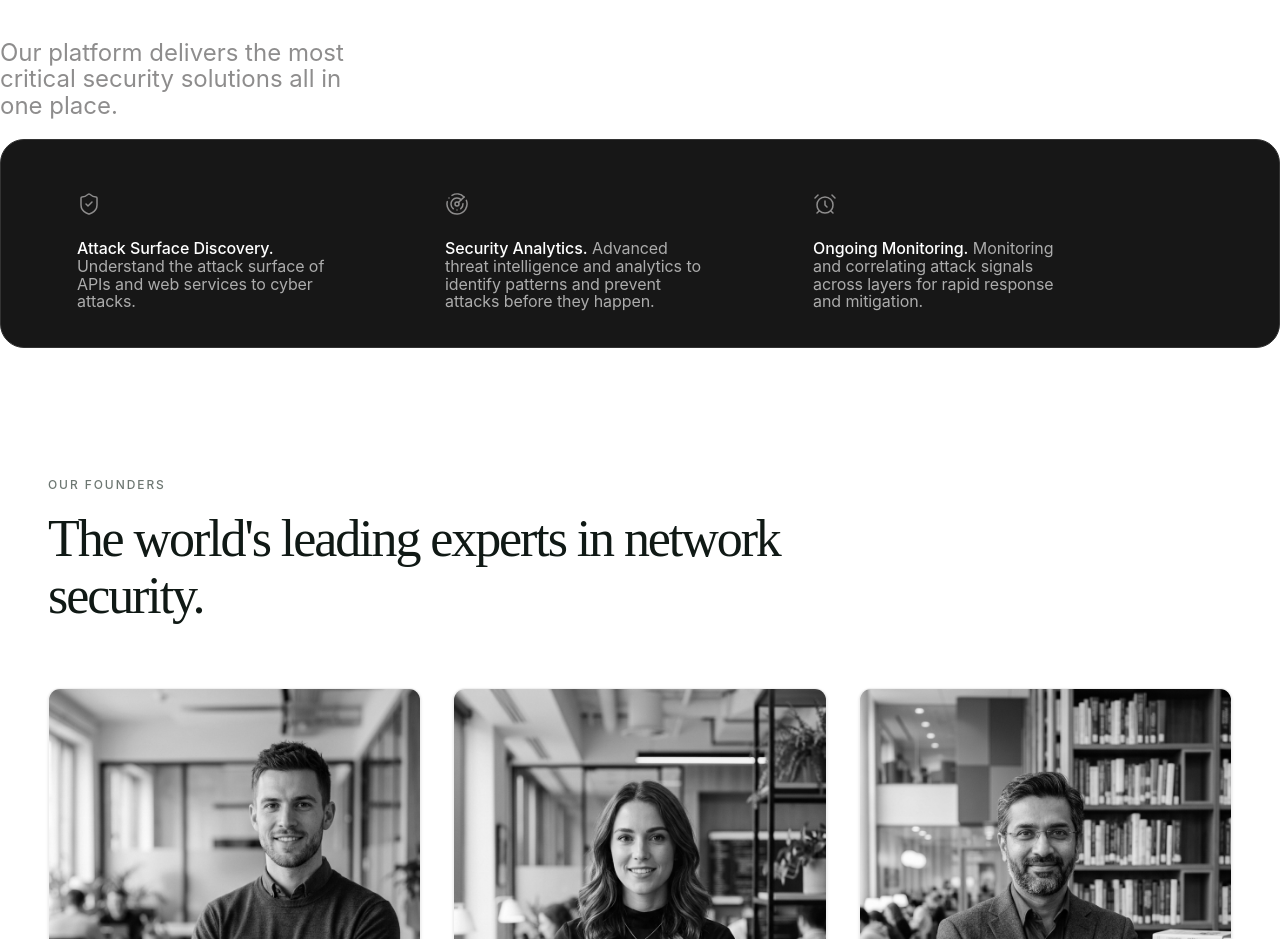
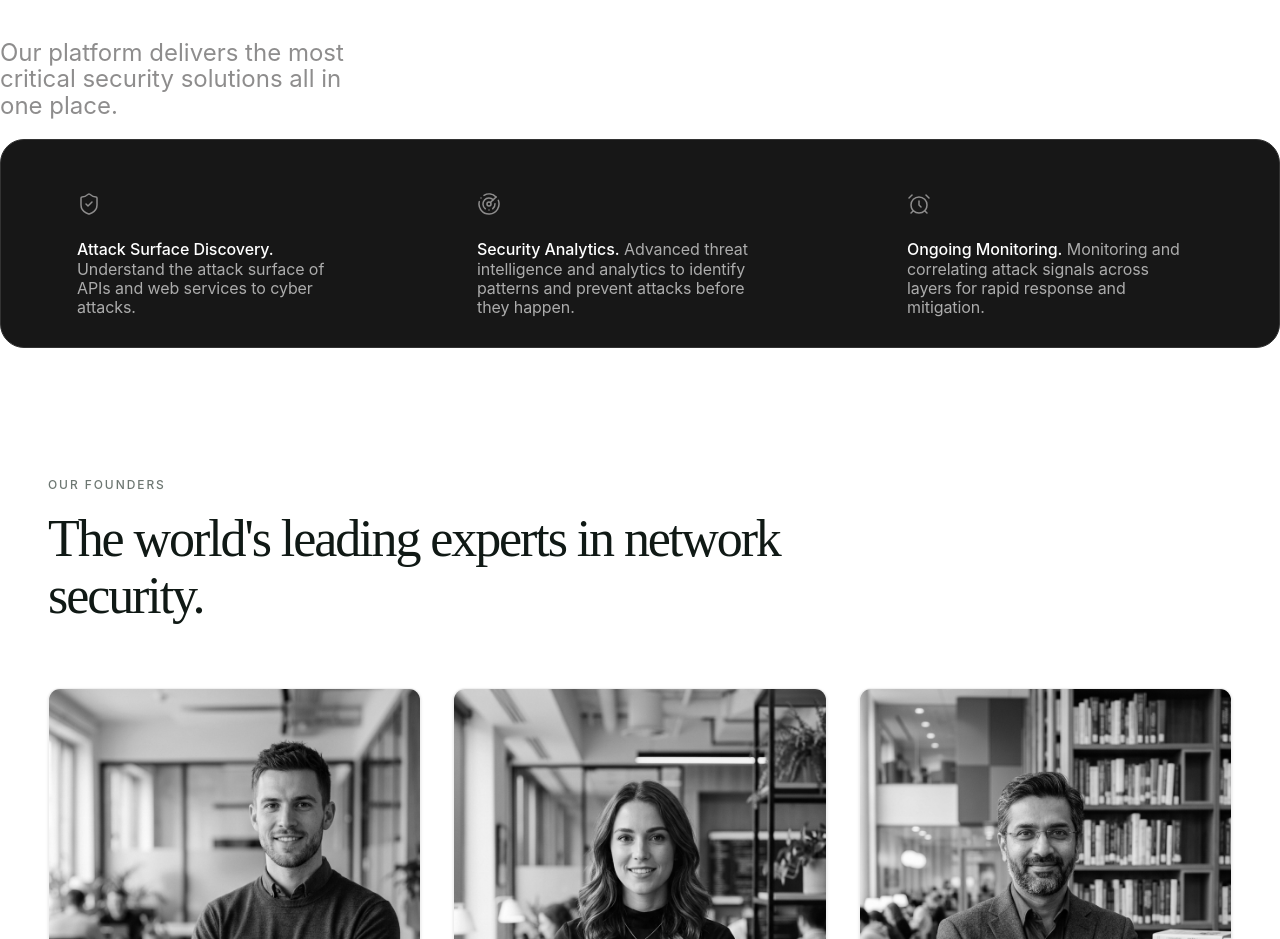
Before and after one commit to Ux-Geek/Crosslayer-Labs, a Next.js app: page / in a window 1280 px wide. Shown: the part 2840-3779 px from the top of the page. Built offline with nearby package versions, Linux system fonts and the light colour scheme; a web font is replaced by a local one.

Commit message:
style: update solution card dimensions, spacing, and typography line-height

```diff
--- a/src/components/SolutionsSection.tsx
+++ b/src/components/SolutionsSection.tsx
@@ -14,13 +14,13 @@ const solutions = [
     title: "Security Analytics.",
     text: "Advanced threat intelligence and analytics to identify patterns and prevent attacks before they happen.",
     icon: Radar,
-    width: "280px",
+    width: "310px",
   },
   {
     title: "Ongoing Monitoring.",
     text: "Monitoring and correlating attack signals across layers for rapid response and mitigation.",
     icon: AlarmClock,
-    width: "280px",
+    width: "310px",
   },
 ];
 
@@ -78,7 +78,7 @@ export default function SolutionsSection() {
         viewport={{ once: true }}
         transition={{ duration: 0.6 }}
         className="mt-[20px] flex flex-col items-center justify-start rounded-[24px] border border-[#333333] bg-[#171717] pl-[66px] md:flex-row"
-        style={{ height: "209px", gap: "88px" }}
+        style={{ height: "209px", gap: "120px" }}
       >
         {solutions.map((item) => (
           <div
@@ -89,10 +89,9 @@ export default function SolutionsSection() {
             {/* Icon — 24×24, grey */}
             <item.icon className="h-6 w-6 flex-none text-[#8E8D8D]" strokeWidth={1.5} />
 
-            {/* Text — 16px, white/grey */}
+            {/* Text — 16px, white/grey, 120% line-height */}
             <p
-              className="text-[16px] font-normal leading-[110%] tracking-[-0.005em] text-white"
-              style={{ maxWidth: "280px" }}
+              className="text-[16px] font-normal leading-[120%] tracking-[-0.005em] text-white"
             >
               <span className="font-medium">{item.title}</span>{" "}
               <span className="font-normal text-[#ACACAC]">{item.text}</span>
```
